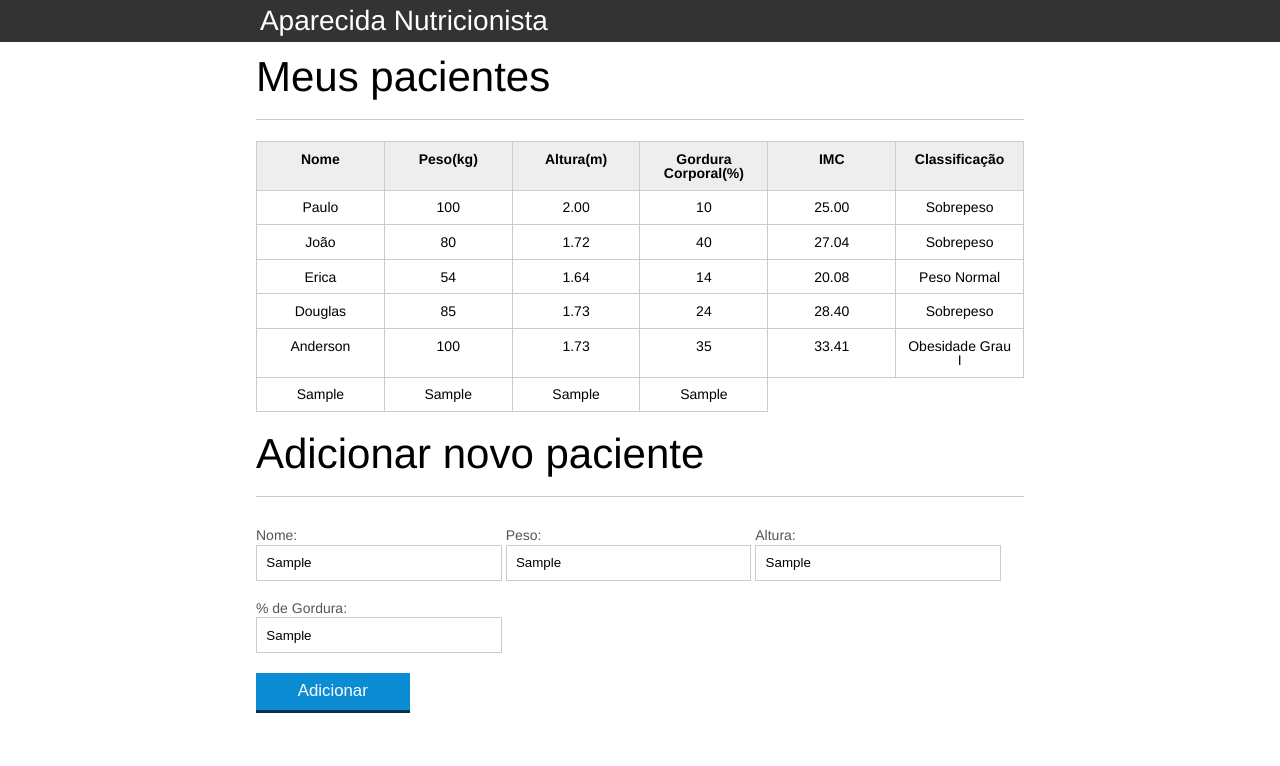
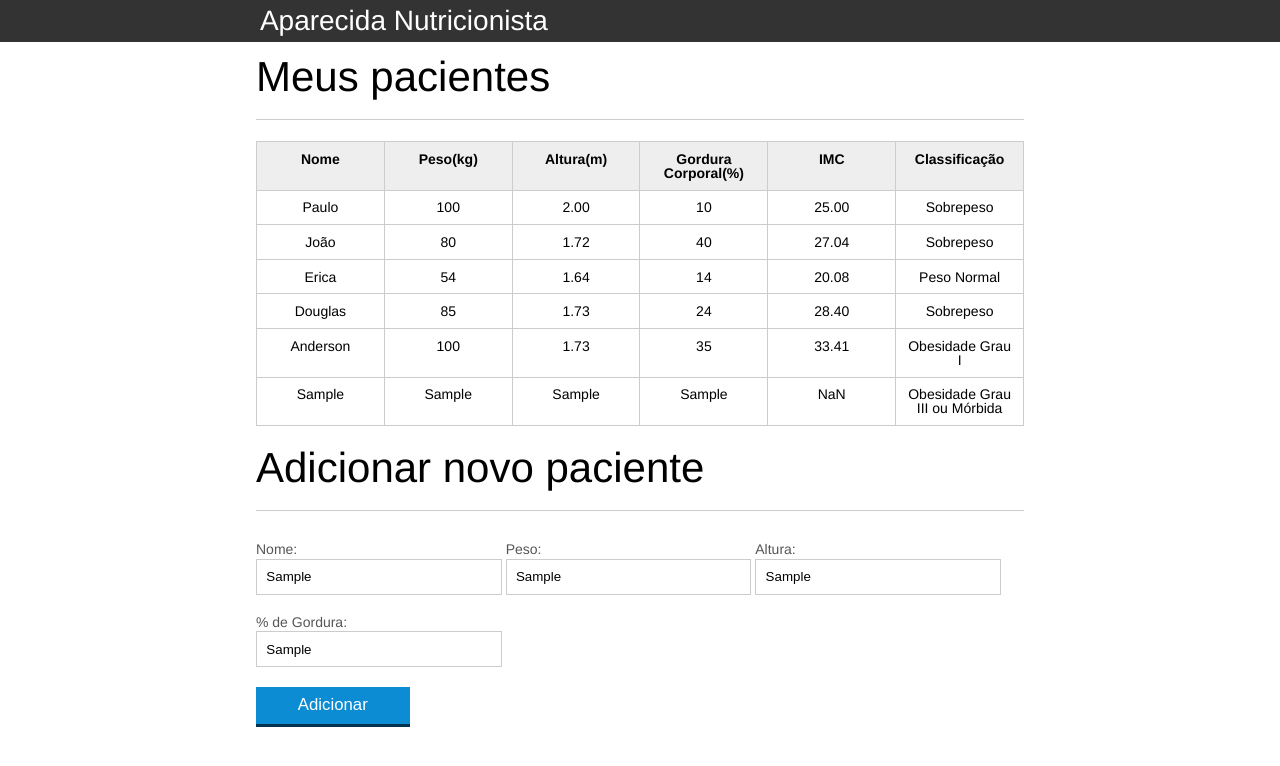
Before and after one commit to andersonhsporto/A-aparecidaNutri, a plain HTML site: page index.html in a window 1280 px wide. Both pictures are taken after typing "Sample", "Sample", "Sample", "Sample" into the empty fields and a click on the button "Adicionar". Drawn offline with Linux system fonts and the light colour scheme.

Commit message:
fix: form.js

```diff
--- a/index.html
+++ b/index.html
@@ -102,8 +102,7 @@
         <button id="adicionar-paciente" class="botao bto-principal">Adicionar</button>
     </form>
 </section>
-		<script src="js/principal.js" ></script>
+		<script src="js/imc-calc.js" ></script>
 		<script src="js/form.js" ></script>
-
 	</body>
 </html>
--- a/js/form.js
+++ b/js/form.js
@@ -3,32 +3,48 @@ botaoAdicionar.addEventListener("click", function(event) {
     event.preventDefault();
 
     var form = document.querySelector("#form-add");
+	var paciente = criarPaciente(form);
+    var pacienteTr = criarTr(paciente);
+    var tabela = document.querySelector("#tabela-pacientes");
 
-    var nome = form.nome.value;
-    var peso = form.peso.value;
-    var altura = form.altura.value;
-    var gordura = form.gordura.value;
+    tabela.appendChild(pacienteTr);
+});
 
-    var pacienteTr = document.createElement("tr");
+function criarPaciente(form){
 
-    var nomeTd = document.createElement("td");
+	var paciente = {
+		nome: form.nome.value,
+		peso: form.peso.value,
+		altura: form.altura.value,
+		gordura: form.gordura.value,
+		imc: calculaImc(form.peso.value, form.altura.value)
+	}
+	return (paciente);
+}
+
+function criarTr(paciente){
+	var pacienteTr = document.createElement("tr");
+
+	var nomeTd = document.createElement("td");
     var pesoTd = document.createElement("td");
     var alturaTd = document.createElement("td");
     var gorduraTd = document.createElement("td");
     var imcTd = document.createElement("td");
+	var indexTd = document.createElement("td");
 
-    nomeTd.textContent = nome;
-    pesoTd.textContent = peso;
-    alturaTd.textContent = altura;
-    gorduraTd.textContent = gordura;
+    nomeTd.textContent = paciente.nome;
+    pesoTd.textContent = paciente.peso;
+    alturaTd.textContent = paciente.altura;
+    gorduraTd.textContent = paciente.gordura;
+	imcTd.textContent = paciente.imc;
+	indexTd.textContent = classificaImc(paciente.imc);
 
     pacienteTr.appendChild(nomeTd);
     pacienteTr.appendChild(pesoTd);
     pacienteTr.appendChild(alturaTd);
     pacienteTr.appendChild(gorduraTd);
+	pacienteTr.appendChild(imcTd);
+	pacienteTr.appendChild(indexTd);
 
-    var tabela = document.querySelector("#tabela-pacientes");
-
-    tabela.appendChild(pacienteTr);
-
-});
+	return (pacienteTr);
+}
```
Also changed, not shown: js/imc-calc.js (line endings or trailing spaces).
